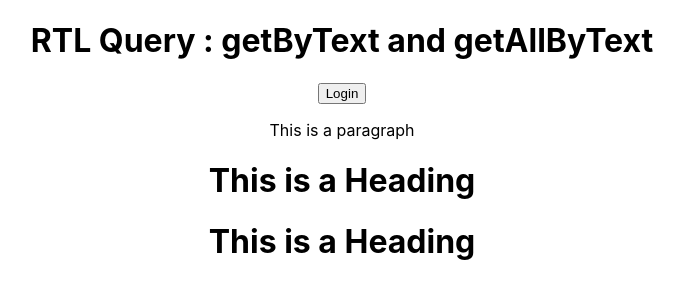
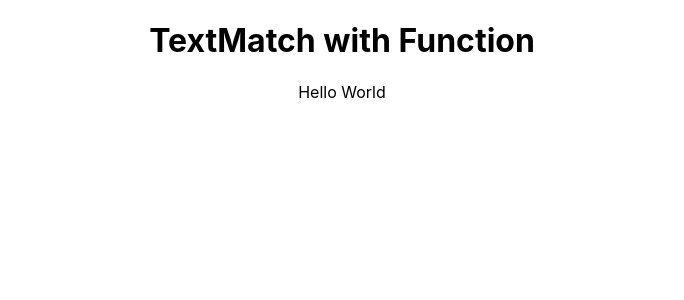
Before and after one commit to Faizanulghani/react-testing, a React (Create React App) app: page / in a window 1280 px wide. Shown: the top 300 px of the page, without its empty margins (298-982 px from the left). Built offline with nearby package versions, Linux system fonts and the light colour scheme.

Commit message:
TextMatch with Function

```diff
--- a/src/App.js
+++ b/src/App.js
@@ -3,11 +3,8 @@ import "./App.css";
 function App() {
   return (
     <div className="App">
-      <h1>RTL Query : getByText and getAllByText</h1>
-      <button>Login</button>
-      <p className="para">This is a paragraph</p>
-      <h1>This is a Heading</h1>
-      <h1>This is a Heading</h1>
+      <h1>TextMatch with Function</h1>
+      <div>Hello World</div>
     </div>
   );
 }
```
Also changed, not shown: 1 other file (tests, documents, lock files or other folders).
